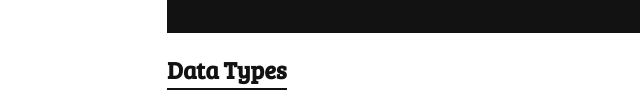
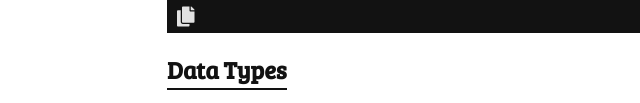
Before and after one commit to Hodayousry2752/technical-documentation.me, a plain HTML site: page index.html in a window 1280 px wide. Shown: the part 833-936 px from the top of the page, 0-640 px from the left. Drawn offline with Linux system fonts and the light colour scheme.

Commit message:
Update main.css

```diff
--- a/main.css
+++ b/main.css
@@ -55,7 +55,7 @@ nav{
       cursor: pointer;
       font-size: 20px;
       margin-top: 10px;
-    font-color: #e2e2e2 !important;
+    color: #e2e2e2 !important;
     }
 .sections{
     margin-left: 150px;
```
